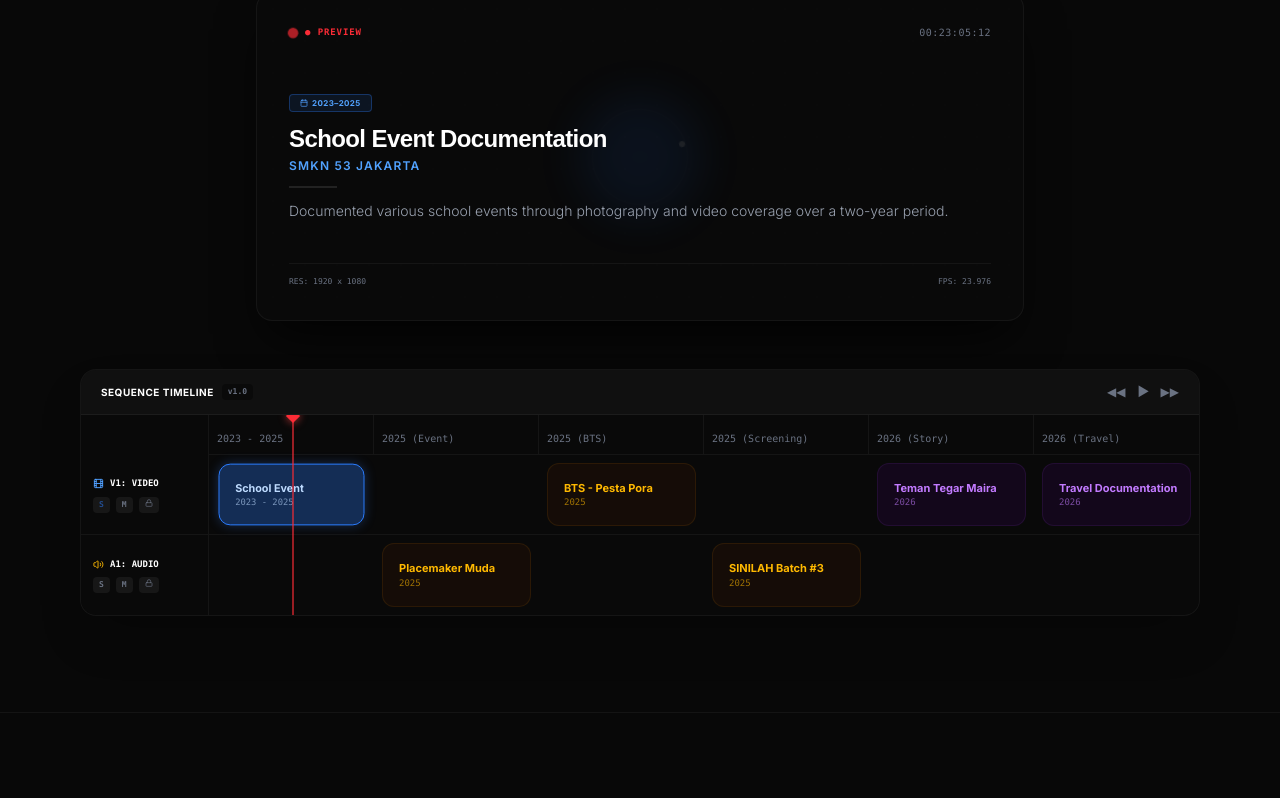
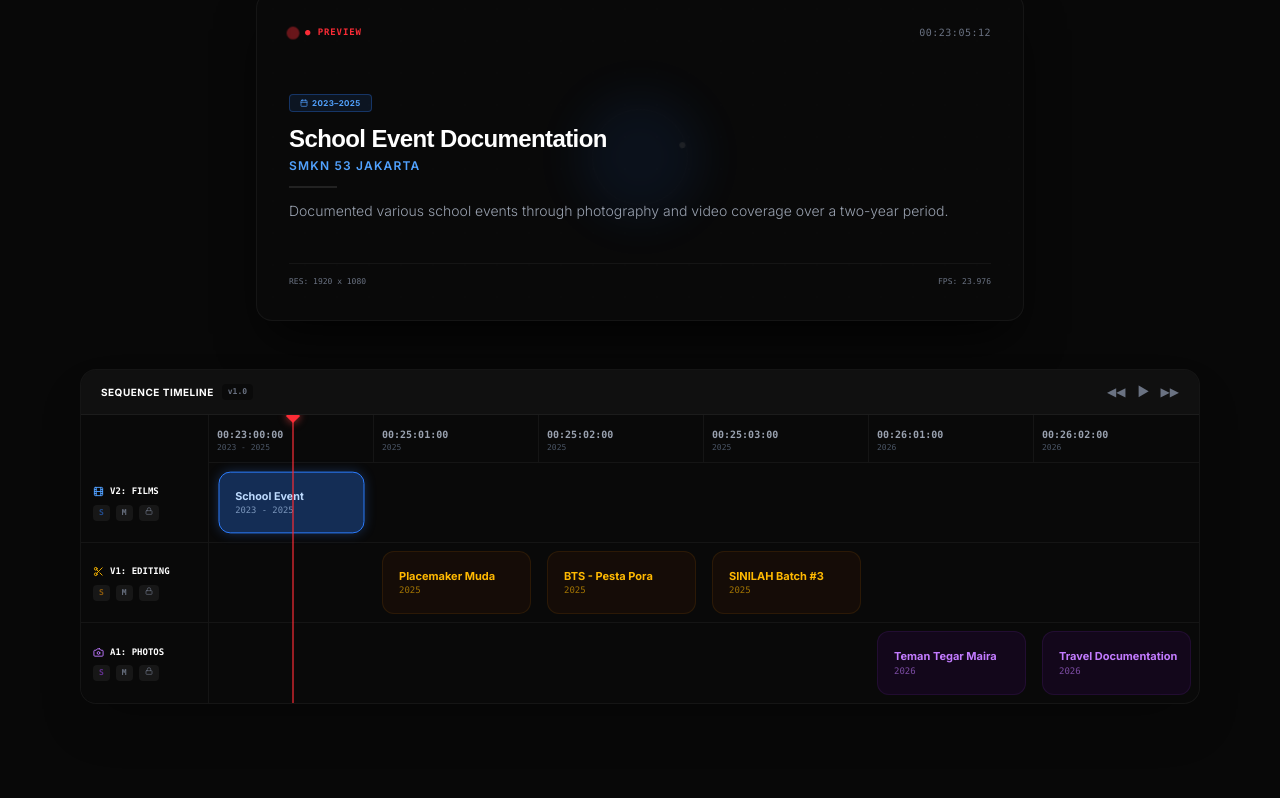
Before and after one commit to Arman1862/portofolio-rashqy, a React (Vite) app: page / in a window 1280 px wide. Shown: the part 1999-2797 px from the top of the page. Built offline with nearby package versions, Linux system fonts and the light colour scheme; a web font is replaced by a local one.

Commit message:
style: refactor timeline to non-overlapping 3-track category layout with timecodes

```diff
--- a/src/pages/Home.tsx
+++ b/src/pages/Home.tsx
@@ -1,6 +1,6 @@
 import { useState } from "react";
 import { useNavigate } from "react-router-dom";
-import { Mail, ExternalLink, Calendar, Film, Volume2, Lock } from "lucide-react";
+import { Mail, ExternalLink, Calendar, Film, Scissors, Camera, Lock } from "lucide-react";
 import { motion } from "framer-motion";
 import Hero from "../components/Hero";
 import CategorySplit from "../components/CategorySplit";
@@ -169,7 +169,7 @@ export default function Home() {
             </div>
             <div className="space-y-1">
               <h4 className="text-3xl font-bold font-heading text-white">20+</h4>
-              <p className="text-xs text-muted-foreground uppercase tracking-widest font-sans font-semibold">Happy Clients</p>
+              <p className="text-xs text-muted-foreground uppercase tracking-widest font-sans font-semibold"> Girl Friend</p>
             </div>
           </div>
 
@@ -280,21 +280,30 @@ export default function Home() {
                 <div className="flex flex-row">
 
                   {/* Left Column: Track Control Headers */}
-                  <div className="w-24 md:w-32 flex flex-col pt-10 bg-neutral-950/60 border-r border-white/5 font-mono text-[9px] font-semibold text-gray-500 divide-y divide-white/5 select-none">
-                    {/* Track V1 */}
+                  <div className="w-24 md:w-32 flex flex-col pt-12 bg-neutral-950/60 border-r border-white/5 font-mono text-[9px] font-semibold text-gray-500 divide-y divide-white/5 select-none">
+                    {/* Track V2: Films */}
                     <div className="h-20 flex flex-col justify-center px-3 space-y-1.5 bg-neutral-950/20">
-                      <span className="text-white font-bold flex items-center gap-1.5"><Film size={11} className="text-blue-400" /> V1: VIDEO</span>
+                      <span className="text-white font-bold flex items-center gap-1.5"><Film size={11} className="text-blue-400" /> V2: FILMS</span>
                       <div className="flex gap-1.5 text-[8px]">
                         <span className="px-1.5 py-0.5 rounded bg-neutral-900 text-blue-500/50 hover:text-blue-400 cursor-pointer">S</span>
                         <span className="px-1.5 py-0.5 rounded bg-neutral-900 hover:text-red-400 cursor-pointer">M</span>
                         <span className="px-1.5 py-0.5 rounded bg-neutral-900 hover:text-white cursor-pointer"><Lock size={8} /></span>
                       </div>
                     </div>
-                    {/* Track A1 */}
+                    {/* Track V1: Editing */}
                     <div className="h-20 flex flex-col justify-center px-3 space-y-1.5 bg-neutral-950/20">
-                      <span className="text-white font-bold flex items-center gap-1.5"><Volume2 size={11} className="text-amber-400" /> A1: AUDIO</span>
+                      <span className="text-white font-bold flex items-center gap-1.5"><Scissors size={11} className="text-amber-400" /> V1: EDITING</span>
                       <div className="flex gap-1.5 text-[8px]">
-                        <span className="px-1.5 py-0.5 rounded bg-neutral-900 hover:text-green-400 cursor-pointer">S</span>
+                        <span className="px-1.5 py-0.5 rounded bg-neutral-900 text-amber-500/50 hover:text-amber-400 cursor-pointer">S</span>
+                        <span className="px-1.5 py-0.5 rounded bg-neutral-900 hover:text-red-400 cursor-pointer">M</span>
+                        <span className="px-1.5 py-0.5 rounded bg-neutral-900 hover:text-white cursor-pointer"><Lock size={8} /></span>
+                      </div>
+                    </div>
+                    {/* Track A1: Photos */}
+                    <div className="h-20 flex flex-col justify-center px-3 space-y-1.5 bg-neutral-950/20">
+                      <span className="text-white font-bold flex items-center gap-1.5"><Camera size={11} className="text-purple-400" /> A1: PHOTOS</span>
+                      <div className="flex gap-1.5 text-[8px]">
+                        <span className="px-1.5 py-0.5 rounded bg-neutral-900 text-purple-500/50 hover:text-purple-400 cursor-pointer">S</span>
                         <span className="px-1.5 py-0.5 rounded bg-neutral-900 hover:text-red-400 cursor-pointer">M</span>
                         <span className="px-1.5 py-0.5 rounded bg-neutral-900 hover:text-white cursor-pointer"><Lock size={8} /></span>
                       </div>
@@ -306,13 +315,31 @@ export default function Home() {
                     <div className="min-w-[800px] md:min-w-full relative">
 
                       {/* Timeline Ruler */}
-                      <div className="h-10 border-b border-white/5 grid grid-cols-6 w-full bg-neutral-950/40 text-[10px] font-mono text-gray-500 select-none">
-                        <div className="border-r border-white/5 flex items-end p-2 select-none">2023 - 2025</div>
-                        <div className="border-r border-white/5 flex items-end p-2 select-none">2025 (Event)</div>
-                        <div className="border-r border-white/5 flex items-end p-2 select-none">2025 (BTS)</div>
-                        <div className="border-r border-white/5 flex items-end p-2 select-none">2025 (Screening)</div>
-                        <div className="border-r border-white/5 flex items-end p-2 select-none">2026 (Story)</div>
-                        <div className="flex items-end p-2 select-none">2026 (Travel)</div>
+                      <div className="h-12 border-b border-white/5 grid grid-cols-6 w-full bg-neutral-950/40 text-[10px] font-mono text-gray-500 select-none">
+                        <div className="border-r border-white/5 flex flex-col justify-end p-2 select-none">
+                          <span className="text-gray-400 font-bold">00:23:00:00</span>
+                          <span className="text-[8px] text-gray-600">2023 - 2025</span>
+                        </div>
+                        <div className="border-r border-white/5 flex flex-col justify-end p-2 select-none">
+                          <span className="text-gray-400 font-bold">00:25:01:00</span>
+                          <span className="text-[8px] text-gray-600">2025</span>
+                        </div>
+                        <div className="border-r border-white/5 flex flex-col justify-end p-2 select-none">
+                          <span className="text-gray-400 font-bold">00:25:02:00</span>
+                          <span className="text-[8px] text-gray-600">2025</span>
+                        </div>
+                        <div className="border-r border-white/5 flex flex-col justify-end p-2 select-none">
+                          <span className="text-gray-400 font-bold">00:25:03:00</span>
+                          <span className="text-[8px] text-gray-600">2025</span>
+                        </div>
+                        <div className="border-r border-white/5 flex flex-col justify-end p-2 select-none">
+                          <span className="text-gray-400 font-bold">00:26:01:00</span>
+                          <span className="text-[8px] text-gray-600">2026</span>
+                        </div>
+                        <div className="flex flex-col justify-end p-2 select-none">
+                          <span className="text-gray-400 font-bold">00:26:02:00</span>
+                          <span className="text-[8px] text-gray-600">2026</span>
+                        </div>
                       </div>
 
                       {/* Playhead Indicator (Red vertical line) */}
@@ -327,7 +354,7 @@ export default function Home() {
                       {/* Timeline Clips Area */}
                       <div className="divide-y divide-white/5 select-none relative">
 
-                        {/* Track V1 */}
+                        {/* Track V2: Films */}
                         <div className="grid grid-cols-6 w-full h-20 relative bg-neutral-950/10">
                           {/* Col 1: School Event Documentation */}
                           <div className="col-start-1 p-2 h-full">
@@ -343,7 +370,25 @@ export default function Home() {
                               <span className="text-[9px] opacity-60 font-mono">2023 - 2025</span>
                             </button>
                           </div>
-                          {/* Col 3: BTS */}
+                        </div>
+
+                        {/* Track V1: Editing */}
+                        <div className="grid grid-cols-6 w-full h-20 relative bg-neutral-950/10">
+                          {/* Col 2: Lokakarya Placemaker */}
+                          <div className="col-start-2 p-2 h-full">
+                            <button
+                              onClick={() => setActiveTimelineId(2)}
+                              className={`w-full h-full rounded-xl px-4 text-left flex flex-col justify-center transition-all cursor-pointer ${
+                                activeTimelineId === 2
+                                  ? "bg-amber-500/30 border border-amber-500 text-amber-200 shadow-[0_0_12px_rgba(245,158,11,0.3)] scale-[0.98]"
+                                  : "bg-amber-950/20 border border-amber-500/10 text-amber-400 hover:bg-amber-950/30"
+                              }`}
+                            >
+                              <span className="text-[11px] font-bold truncate">Placemaker Muda</span>
+                              <span className="text-[9px] opacity-60 font-mono">2025</span>
+                            </button>
+                          </div>
+                          {/* Col 3: BTS - Pesta Pora */}
                           <div className="col-start-3 p-2 h-full">
                             <button
                               onClick={() => setActiveTimelineId(3)}
@@ -357,6 +402,24 @@ export default function Home() {
                               <span className="text-[9px] opacity-60 font-mono">2025</span>
                             </button>
                           </div>
+                          {/* Col 4: SINILAH Batch #3 */}
+                          <div className="col-start-4 p-2 h-full">
+                            <button
+                              onClick={() => setActiveTimelineId(4)}
+                              className={`w-full h-full rounded-xl px-4 text-left flex flex-col justify-center transition-all cursor-pointer ${
+                                activeTimelineId === 4
+                                  ? "bg-amber-500/30 border border-amber-500 text-amber-200 shadow-[0_0_12px_rgba(245,158,11,0.3)] scale-[0.98]"
+                                  : "bg-amber-950/20 border border-amber-500/10 text-amber-400 hover:bg-amber-950/30"
+                              }`}
+                            >
+                              <span className="text-[11px] font-bold truncate">SINILAH Batch #3</span>
+                              <span className="text-[9px] opacity-60 font-mono">2025</span>
+                            </button>
+                          </div>
+                        </div>
+
+                        {/* Track A1: Photos */}
+                        <div className="grid grid-cols-6 w-full h-20 relative bg-neutral-950/10">
                           {/* Col 5: Teman Tegar Maira */}
                           <div className="col-start-5 p-2 h-full">
                             <button
@@ -383,38 +446,6 @@ export default function Home() {
                             >
                               <span className="text-[11px] font-bold truncate">Travel Documentation</span>
                               <span className="text-[9px] opacity-60 font-mono">2026</span>
-                            </button>
-                          </div>
-                        </div>
-
-                        {/* Track A1 */}
-                        <div className="grid grid-cols-6 w-full h-20 relative bg-neutral-950/10">
-                          {/* Col 2: Lokakarya Placemaker */}
-                          <div className="col-start-2 p-2 h-full">
-                            <button
-                              onClick={() => setActiveTimelineId(2)}
-                              className={`w-full h-full rounded-xl px-4 text-left flex flex-col justify-center transition-all cursor-pointer ${
-                                activeTimelineId === 2
-                                  ? "bg-amber-500/30 border border-amber-500 text-amber-200 shadow-[0_0_12px_rgba(245,158,11,0.3)] scale-[0.98]"
-                                  : "bg-amber-950/20 border border-amber-500/10 text-amber-400 hover:bg-amber-950/30"
-                              }`}
-                            >
-                              <span className="text-[11px] font-bold truncate">Placemaker Muda</span>
-                              <span className="text-[9px] opacity-60 font-mono">2025</span>
-                            </button>
-                          </div>
-                          {/* Col 4: SINILAH Batch #3 */}
-                          <div className="col-start-4 p-2 h-full">
-                            <button
-                              onClick={() => setActiveTimelineId(4)}
-                              className={`w-full h-full rounded-xl px-4 text-left flex flex-col justify-center transition-all cursor-pointer ${
-                                activeTimelineId === 4
-                                  ? "bg-amber-500/30 border border-amber-500 text-amber-200 shadow-[0_0_12px_rgba(245,158,11,0.3)] scale-[0.98]"
-                                  : "bg-amber-950/20 border border-amber-500/10 text-amber-400 hover:bg-amber-950/30"
-                              }`}
-                            >
-                              <span className="text-[11px] font-bold truncate">SINILAH Batch #3</span>
-                              <span className="text-[9px] opacity-60 font-mono">2025</span>
                             </button>
                           </div>
                         </div>
```
